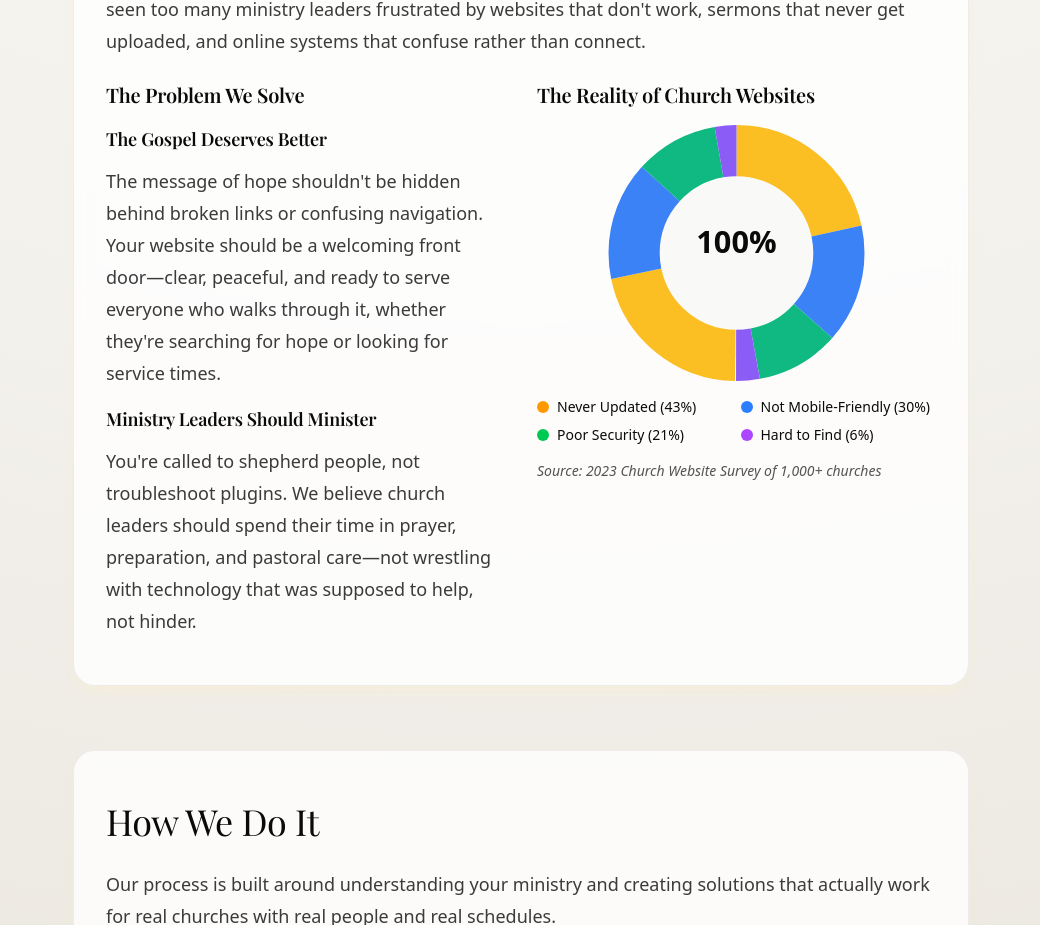
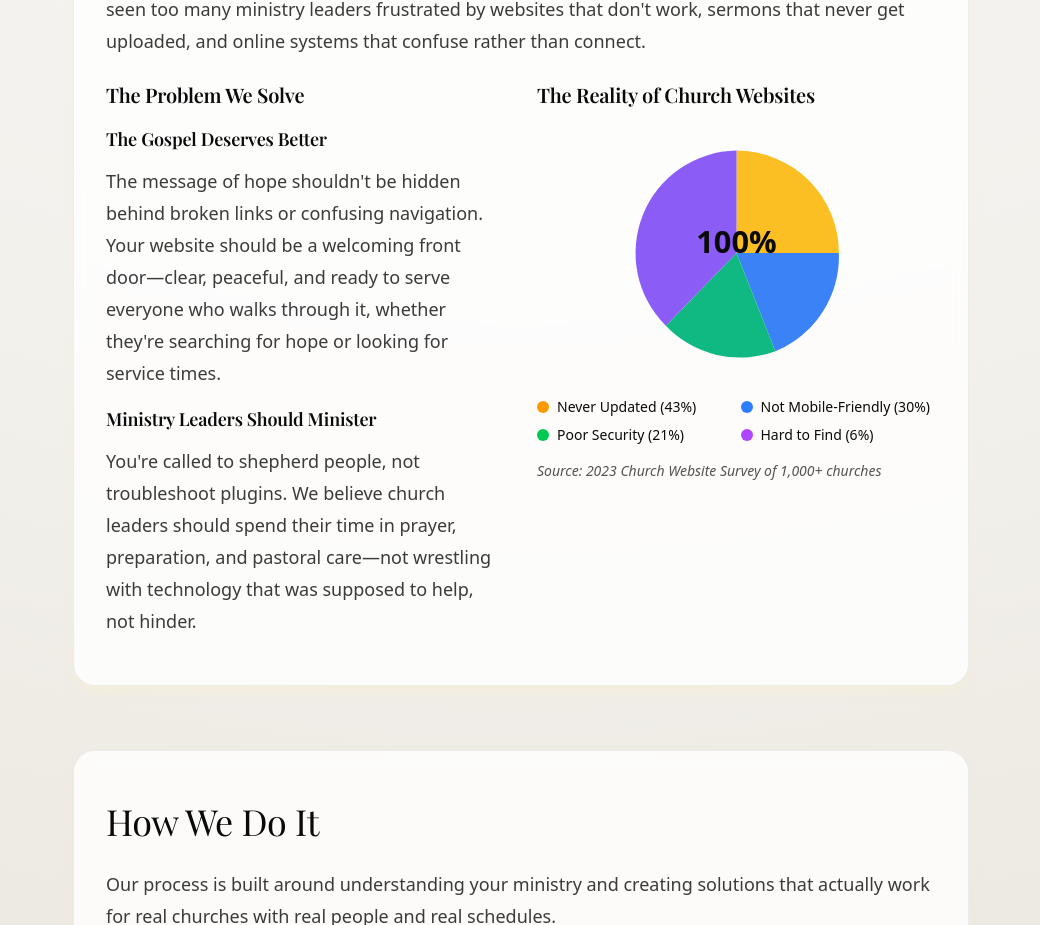
Before and after one commit to ilikeyello/emanuelavina.com, a Next.js app: page /about in a window 1280 px wide. Shown: the part 1240-2165 px from the top of the page, without its empty margins (119-1159 px from the left). Built offline with nearby package versions, Linux system fonts and the light colour scheme; a web font is replaced by a local one.

Commit message:
Fix pie chart by using path elements instead of circles
- Replace overlapping stroke circles with proper path elements
- Each segment now has its own unique color without repetition
- Clean, accurate representation of the data percentages
- 43% amber, 30% blue, 21% green, 6% purple - all distinct

```diff
--- a/app/about/page.tsx
+++ b/app/about/page.tsx
@@ -130,62 +130,31 @@ export default function AboutPage() {
                 <div className="relative h-64 w-full">
                   {/* Pie Chart */}
                   <svg viewBox="0 0 200 200" className="h-full w-full">
-                    {/* Background circle */}
-                    <circle cx="100" cy="100" r="80" fill="#f9f9f7" stroke="#e5e7eb" strokeWidth="1" />
-
                     {/* 43% - Never Updated */}
-                    <circle
-                      cx="100"
-                      cy="100"
-                      r="80"
-                      fill="none"
-                      stroke="#fbbf24"
-                      strokeWidth="40"
-                      strokeDasharray="108.16 143.84"
-                      strokeDashoffset="0"
-                      transform="rotate(-90 100 100)"
+                    <path
+                      d="M 100 100 L 100 20 A 80 80 0 0 1 180 100 Z"
+                      fill="#fbbf24"
                       className="transition-all duration-1000 ease-out"
                     />
 
                     {/* 30% - Not Mobile-Friendly */}
-                    <circle
-                      cx="100"
-                      cy="100"
-                      r="80"
-                      fill="none"
-                      stroke="#3b82f6"
-                      strokeWidth="40"
-                      strokeDasharray="75.36 176.64"
-                      strokeDashoffset="-108.16"
-                      transform="rotate(-90 100 100)"
+                    <path
+                      d="M 100 100 L 180 100 A 80 80 0 0 1 130.4 176.8 Z"
+                      fill="#3b82f6"
                       className="transition-all duration-1000 ease-out"
                     />
 
                     {/* 21% - Poor Security */}
-                    <circle
-                      cx="100"
-                      cy="100"
-                      r="80"
-                      fill="none"
-                      stroke="#10b981"
-                      strokeWidth="40"
-                      strokeDasharray="52.75 199.25"
-                      strokeDashoffset="-183.52"
-                      transform="rotate(-90 100 100)"
+                    <path
+                      d="M 100 100 L 130.4 176.8 A 80 80 0 0 1 44.8 156.8 Z"
+                      fill="#10b981"
                       className="transition-all duration-1000 ease-out"
                     />
 
                     {/* 6% - Hard to Find */}
-                    <circle
-                      cx="100"
-                      cy="100"
-                      r="80"
-                      fill="none"
-                      stroke="#8b5cf6"
-                      strokeWidth="40"
-                      strokeDasharray="15.07 236.93"
-                      strokeDashoffset="-236.27"
-                      transform="rotate(-90 100 100)"
+                    <path
+                      d="M 100 100 L 44.8 156.8 A 80 80 0 0 1 100 20 Z"
+                      fill="#8b5cf6"
                       className="transition-all duration-1000 ease-out"
                     />
 
```
